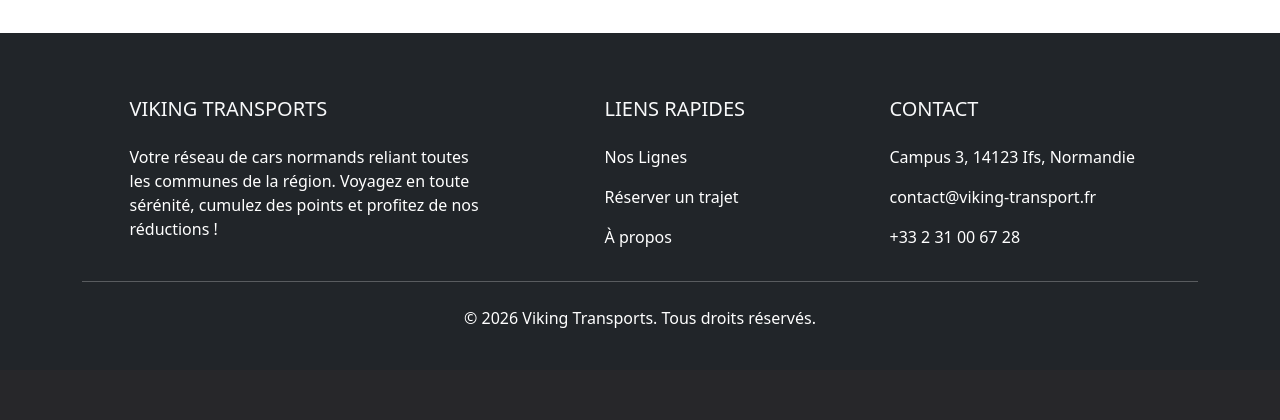
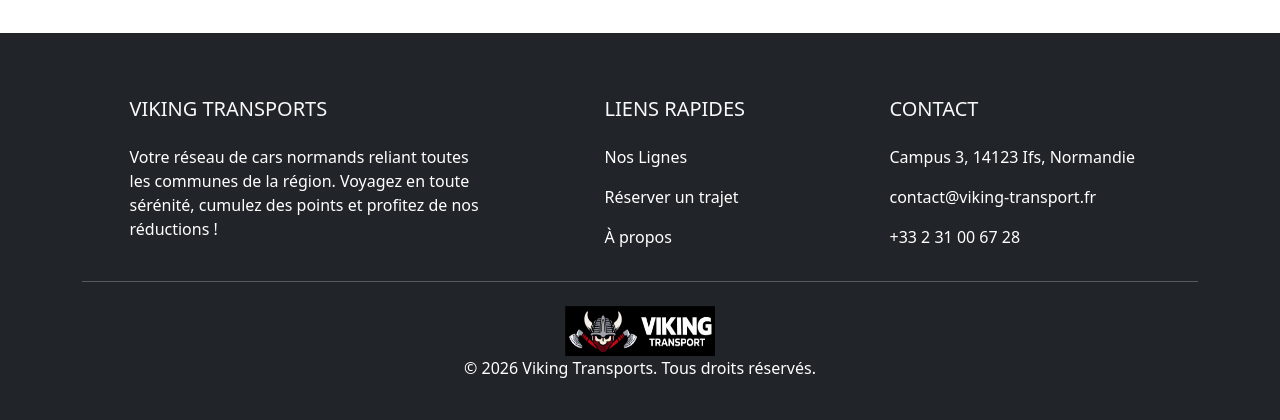
Before and after one commit to Paul272007/SAE_2_456, a PHP site: page / in a window 1280 px wide. Shown: the part 1518-1938 px from the top of the page. Before the commit the page ends 1846 px from the top, so only its background shows below. Run offline with PHP 8.4, Linux system fonts and the light colour scheme.

Commit message:
corréction merge + img

```diff
--- a/views/layout.twig
+++ b/views/layout.twig
@@ -6,7 +6,7 @@
     <meta name="viewport" content="width=device-width, initial-scale=1.0">
     <title>{{ site }} - {{ title }}</title>
     <link rel="stylesheet" href="styles/style.css">
-    <link rel="icon" type="image/png" href="images/favicon.png">
+    <link rel="icon" type="image/png" href="../images/favicon.png">
     {% if stylesheet %}
         <link rel="stylesheet" href="{{ stylesheet }}">
     {% endif %}
@@ -109,7 +109,7 @@
 
         <div class="row align-items-center">
             <div class="col-12 text-center">
-                <link rel="icon" type="image/png" href="images/favicon.png">
+                <img src="images/image.png" alt="Bootstrap" width="150" height="50">
                 <p class="mb-0">&copy; 2026 {{ site }}. Tous droits réservés.</p>
                 <p id="horloge"></p>
             </div>
```
